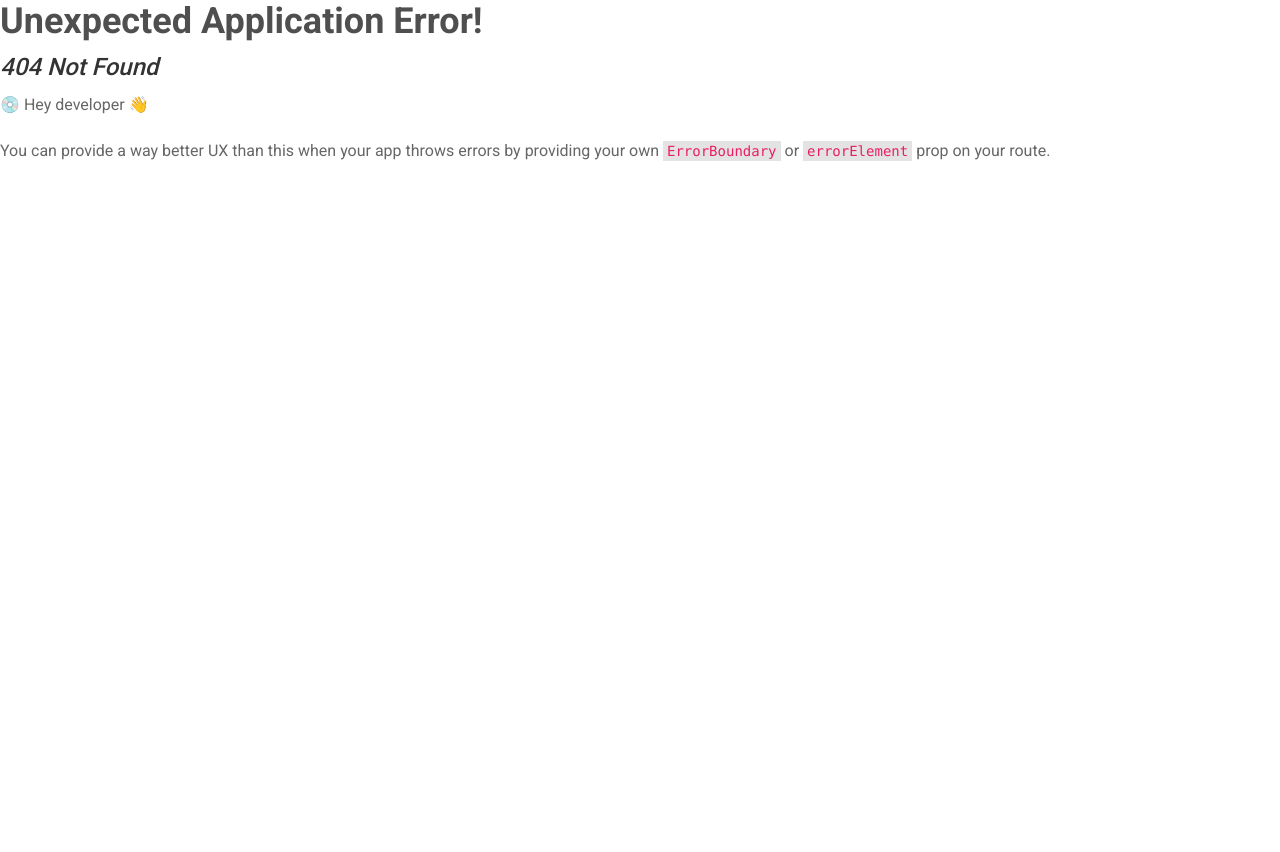
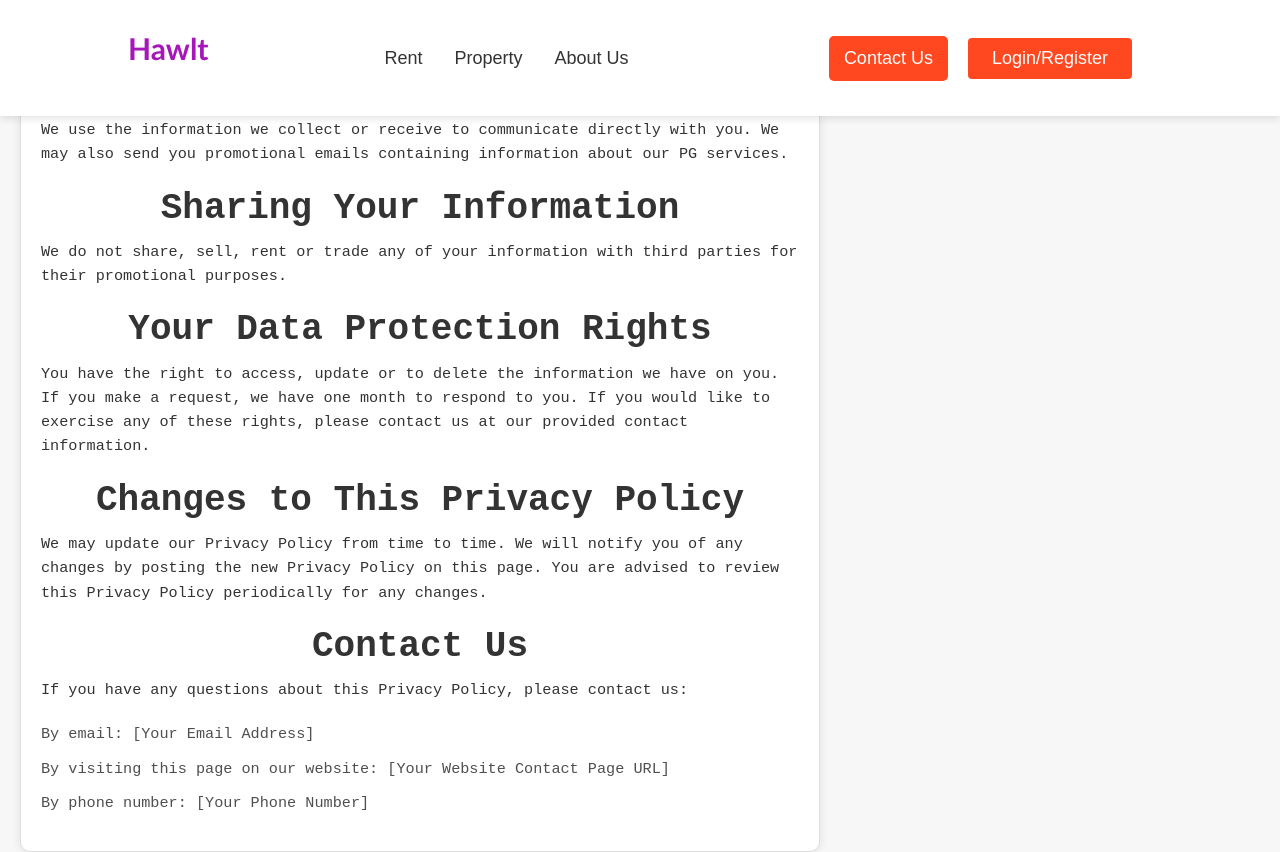
Before and after one commit to Poushik11/hawlt_internship, a React (Create React App) app: page /privacy-policy in a window 1280 px wide. Before the commit this address had no page. Shown: the top 852 px of the page. Before the commit the page ends 800 px from the top, so only its background shows below. Built offline with nearby package versions, Linux system fonts and the light colour scheme.

Commit message:
Privacy page added

```diff
--- a/src/components/Footer/Footer.jsx
+++ b/src/components/Footer/Footer.jsx
@@ -2,6 +2,7 @@ import React from "react";
 import "./footer.css";
 import logo from "../../Assets/logo1.png";
 import Social from "../social/social";
+import { Link } from "react-router-dom";
 
 const Footer = () => {
   return (
@@ -28,7 +29,9 @@ const Footer = () => {
         <div className="ft__footer-links_div">
           <h4>Company</h4>
           <p>Partner with Us</p>
-          <p>List Your Policy</p>
+          <Link to="/privacy-policy">
+            <p>Privacy Policy</p>
+          </Link>
           <p>Contact</p>
           <p>Media</p>
         </div>
@@ -36,7 +39,6 @@ const Footer = () => {
           <h4>Get in touch</h4>
           <p>+91 12432414</p>
           <p>info@hawlt.com</p>
-          <p>landline</p>
         </div>
       </div>
       <Social />
--- /dev/null
+++ b/src/components/PrivacyPolicy/PrivacyPolicy.jsx
@@ -0,0 +1,89 @@
+// src/PrivacyPolicy.js
+
+import React from "react";
+import "./privacy.css"; // Optional: for styling
+
+const PrivacyPolicy = () => {
+  return (
+    <div className="privacy-policy-container">
+      <h1>Privacy Policy</h1>
+
+      <section>
+        <h1>Privacy Policy</h1>
+        <p>Effective Date: [Insert Date]</p>
+        <h2>Introduction</h2>
+        <h1>Privacy Policy</h1>
+        <h2>Introduction</h2>
+        <p>
+          Welcome to Hawlt. We are committed to protecting your personal
+          information and your right to privacy. If you have any questions or
+          concerns about our policy, or our practices with regards to your
+          personal information, please contact us at [Your Contact Information].
+        </p>
+
+        <h2>Information We Collect</h2>
+        <p>
+          We collect personal information that you provide to us voluntarily
+          when you express an interest in obtaining information about us or our
+          PG (Paying Guest) services, when you participate in activities on the
+          site (such as posting messages in our online forums or entering
+          competitions, contests or giveaways) or otherwise contacting us.
+        </p>
+      </section>
+
+      <section>
+        <h2>How We Use Your Information</h2>
+        <p>
+          We use the information we collect or receive to communicate directly
+          with you. We may also send you promotional emails containing
+          information about our PG services.
+        </p>
+      </section>
+
+      <section>
+        <h2>Sharing Your Information</h2>
+        <p>
+          We do not share, sell, rent or trade any of your information with
+          third parties for their promotional purposes.
+        </p>
+      </section>
+
+      <section>
+        <h2>Your Data Protection Rights</h2>
+        <p>
+          You have the right to access, update or to delete the information we
+          have on you. If you make a request, we have one month to respond to
+          you. If you would like to exercise any of these rights, please contact
+          us at our provided contact information.
+        </p>
+      </section>
+
+      <section>
+        <h2>Changes to This Privacy Policy</h2>
+        <p>
+          We may update our Privacy Policy from time to time. We will notify you
+          of any changes by posting the new Privacy Policy on this page. You are
+          advised to review this Privacy Policy periodically for any changes.
+        </p>
+      </section>
+
+      <section>
+        <h2>Contact Us</h2>
+        <p>
+          If you have any questions about this Privacy Policy, please contact
+          us:
+        </p>
+        <ul>
+          <li>By email: [Your Email Address]</li>
+          <li>
+            By visiting this page on our website: [Your Website Contact Page
+            URL]
+          </li>
+          <li>By phone number: [Your Phone Number]</li>
+        </ul>
+      </section>
+    </div>
+  );
+};
+
+export default PrivacyPolicy;
--- /dev/null
+++ b/src/components/PrivacyPolicy/privacy.css
@@ -0,0 +1,52 @@
+/* src/PrivacyPolicy.css */
+
+body {
+    display: flex;
+    justify-content: center;
+    align-items: center;
+    height: 100vh;
+    margin: 0;
+    background-color: #f7f7f7;
+}
+
+.privacy-policy-container {
+    max-width: 800px;
+    width: 100%;
+    margin: 0 20px;
+    padding: 20px;
+    background: #fff;
+    border: 1px solid #ddd;
+    border-radius: 10px;
+    box-shadow: 0 0 10px rgba(0, 0, 0, 0.1);
+    font-family: "Courier New", Courier, monospace;
+    margin-top: 100px;
+}
+
+h1,
+h2 {
+    color: #333;
+    text-align: center;
+}
+
+p {
+    font-size: 0.95em;
+    line-height: 1.6em;
+    color: #333;
+}
+
+ul {
+    list-style-type: none;
+    padding: 0;
+}
+
+ul li {
+    margin-bottom: 10px;
+    font-size: 0.95em;
+}
+
+@media (max-width: 600px) {
+    .privacy-policy-container {
+        margin: 20px;
+        padding: 15px;
+    }
+}
--- a/src/index.js
+++ b/src/index.js
@@ -6,13 +6,14 @@ import "@fortawesome/fontawesome-free/css/all.min.css";
 import App from "./App";
 import Home from "./pages/Home";
 import AboutPage from "./pages/AboutPage";
+import ScrollToTop from "./components/ScrollToTop/ScrollToTop";
+import Privacy from "./pages/Privacy";
 import {
   Route,
   RouterProvider,
   createBrowserRouter,
   createRoutesFromElements,
 } from "react-router-dom";
-import ScrollToTop from "./components/ScrollToTop/ScrollToTop";
 
 const router = createBrowserRouter(
   createRoutesFromElements(
@@ -30,6 +31,7 @@ const router = createBrowserRouter(
       <Route path="sign-in" element={<Home />} />
       <Route path="register" element={<Home />} />
       <Route path="about-us" element={<AboutPage />} />
+      <Route path="privacy-policy" element={<Privacy />} />
     </Route>
   )
 );
--- /dev/null
+++ b/src/pages/Privacy.jsx
@@ -0,0 +1,11 @@
+import React from "react";
+import PrivacyPolicy from "../components/PrivacyPolicy/PrivacyPolicy";
+function Privacy() {
+  return (
+    <div>
+      <PrivacyPolicy />
+    </div>
+  );
+}
+
+export default Privacy;
```
Also changed, not shown: src/App.js (+0 -9 lines).
